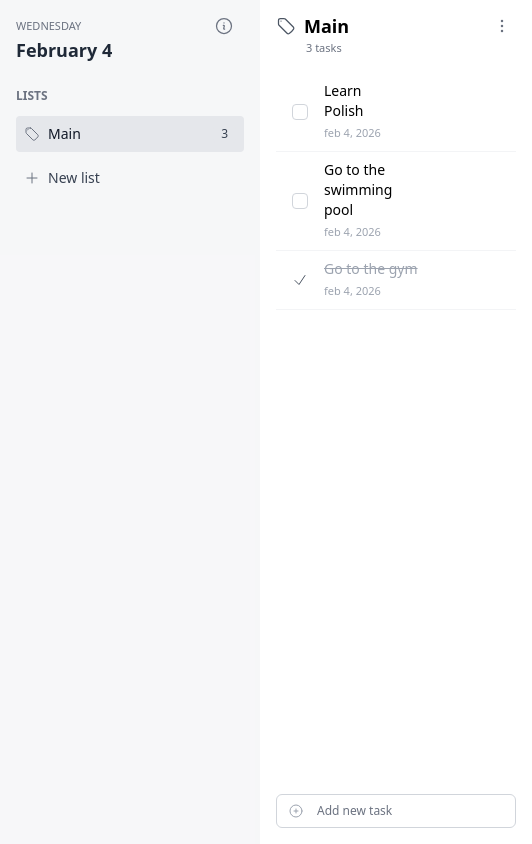
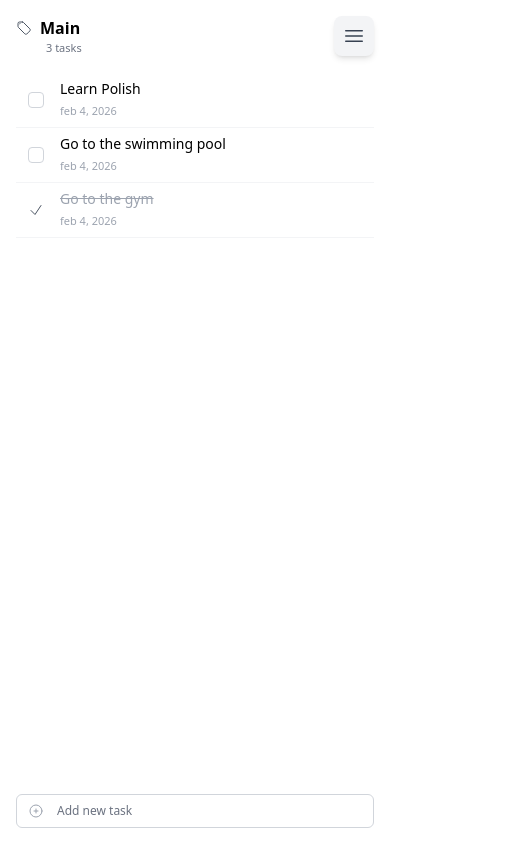
Before and after one commit to IlyaKrapivnoy/mindlist-clone, a Nuxt app: page / in a window 390 px wide. Shown: the whole page, 532 px wide, since content can reach past the window. Built offline with nearby package versions, Linux system fonts and the light colour scheme.

Commit message:
feat: add mobile version

```diff
--- a/app/components/List/List.vue
+++ b/app/components/List/List.vue
@@ -1,19 +1,21 @@
 <template>
-  <div class="p-4 h-screen flex flex-col">
+  <div class="p-4 lg:p-6 h-screen flex flex-col">
     <!--  header list -->
     <div class="mb-4">
-      <div class="flex gap-2 items-center justify-between -mt-[4px]">
+      <div class="flex gap-2 items-center justify-between">
         <div class="flex gap-2 items-center">
-          <TagIcon class="w-5 h-5 text-gray-600" />
-          <h1 class="text-lg font-bold">{{ currentList.name }}</h1>
+          <TagIcon class="w-4 h-4 lg:w-5 lg:h-5 text-gray-600" />
+          <h1 class="text-base lg:text-lg font-bold">{{ currentList.name }}</h1>
         </div>
-        <button
-          @click="showListMenuModal = true"
-          class="p-1 rounded hover:bg-gray-100 transition-colors"
-          title="List options"
-        >
-          <EllipsisVerticalIcon class="w-5 h-5 text-gray-500" />
-        </button>
+        <div class="flex items-center hidden lg:flex">
+          <button
+            @click="showListMenuModal = true"
+            class="p-1 lg:p-1.5 rounded hover:bg-gray-100 transition-colors"
+            title="List options"
+          >
+            <EllipsisVerticalIcon class="w-4 h-4 lg:w-5 lg:h-5 text-gray-500" />
+          </button>
+        </div>
       </div>
       <div class="text-[11px] text-gray-500 pl-[30px]">
         {{ tasks.length }} {{ tasks.length === 1 ? "task" : "tasks" }}
@@ -40,7 +42,7 @@
           <img
             src="/assets/images/no_result.png"
             alt="No tasks"
-            class="max-w-[640px] h-auto"
+            class="max-w-[640px] w-full lg:w-auto h-auto max-h-[50vh] lg:max-h-none"
           />
           <div class="text-center text-xs">
             <p class="text-black font-bold mt-2">It's empty so far</p>
@@ -53,7 +55,7 @@
             <li
               v-for="task in sortedTasks"
               :key="task.id"
-              class="py-2 border-b border-gray-100 flex items-center group hover:bg-gray-50 px-4"
+              class="py-1.5 lg:py-2 border-b border-gray-100 flex items-center group hover:bg-gray-50 px-3 lg:px-4"
             >
               <div
                 class="flex items-center flex-1 cursor-pointer"
@@ -195,7 +197,7 @@
           type="text"
           placeholder="Add new task"
           v-model="newTask"
-          class="w-full pl-10 pr-10 py-2 text-xs text-black placeholder:text-gray-500 border border-gray-300 rounded-md focus:outline-none focus:ring-1 focus:ring-gray-500 focus:border-transparent"
+          class="w-full pl-10 pr-10 py-2 lg:py-3 text-xs lg:text-sm text-black placeholder:text-gray-500 border border-gray-300 rounded-md focus:outline-none focus:ring-1 focus:ring-gray-500 focus:border-transparent"
         />
         <XMarkIcon
           v-if="newTask.trim()"
@@ -211,7 +213,9 @@
       class="fixed inset-0 bg-black bg-opacity-50 flex items-center justify-center z-50"
       @click.self="showListMenuModal = false"
     >
-      <div class="bg-white rounded-lg p-6 w-96">
+      <div
+        class="bg-white rounded-lg p-4 lg:p-6 w-11/12 lg:w-96 max-w-md shadow-xl"
+      >
         <div class="flex items-center justify-between mb-4">
           <h2 class="text-lg font-semibold text-sm">List options</h2>
           <button
@@ -269,7 +273,9 @@
       class="fixed inset-0 bg-black bg-opacity-50 flex items-center justify-center z-50"
       @click.self="showPriorityModal = false"
     >
-      <div class="bg-white rounded-lg p-6 w-96">
+      <div
+        class="bg-white rounded-lg p-4 lg:p-6 w-11/12 lg:w-96 max-w-md shadow-xl"
+      >
         <div class="flex items-center justify-between mb-4">
           <h2 class="text-lg font-semibold text-sm flex-1 text-center">
             Set priority
--- a/app/components/Sidebar/SidebarHeaderTop.vue
+++ b/app/components/Sidebar/SidebarHeaderTop.vue
@@ -17,7 +17,9 @@
     class="fixed inset-0 bg-black bg-opacity-50 flex items-center justify-center z-50"
     @click.self="showModal = false"
   >
-    <div class="bg-white rounded-lg p-6 w-64 shadow-xl">
+    <div
+      class="bg-white rounded-lg p-4 lg:p-6 w-11/12 lg:w-64 lg:max-w-xs shadow-xl"
+    >
       <div class="flex justify-between items-center mb-4">
         <h3 class="text-lg font-semibold text-gray-900">Info</h3>
         <button
--- a/app/components/Sidebar/SidebarLists.vue
+++ b/app/components/Sidebar/SidebarLists.vue
@@ -46,7 +46,9 @@
       class="fixed inset-0 bg-black bg-opacity-50 flex items-center justify-center z-50"
       @click.self="showNewListModal = false"
     >
-      <div class="bg-white rounded-lg p-6 w-96">
+      <div
+        class="bg-white rounded-lg p-4 lg:p-6 w-11/12 lg:w-96 max-w-md shadow-xl"
+      >
         <h2 class="text-lg font-semibold mb-4">Create new list</h2>
         <input
           v-model="newListName"
--- a/app/layouts/default.vue
+++ b/app/layouts/default.vue
@@ -1,10 +1,64 @@
 <template>
-  <div class="flex h-screen">
-    <aside class="w-[16%] min-w-[260px] bg-gray-100/70">
+  <div class="flex h-screen relative">
+    <!-- Mobile Menu Button -->
+    <button
+      v-if="isMobile"
+      @click="toggleSidebar"
+      class="fixed top-4 right-4 z-50 p-2 bg-gray-100 rounded-lg shadow-md lg:hidden"
+    >
+      <Bars3Icon v-if="!showSidebar" class="w-6 h-6 text-gray-700" />
+      <XMarkIcon v-else class="w-6 h-6 text-gray-700" />
+    </button>
+
+    <!-- Sidebar -->
+    <aside
+      :class="[
+        'bg-gray-100/70 transition-all duration-300 z-40',
+        isMobile
+          ? showSidebar
+            ? 'fixed inset-0 w-full'
+            : 'fixed -left-full w-full'
+          : 'w-[16%] min-w-[260px] relative',
+      ]"
+    >
       <Sidebar />
     </aside>
-    <main class="flex-1">
+
+    <!-- Overlay for mobile -->
+    <div
+      v-if="isMobile && showSidebar"
+      @click="toggleSidebar"
+      class="fixed inset-0 bg-black bg-opacity-50 z-30 lg:hidden"
+    />
+
+    <!-- Main Content -->
+    <main :class="[isMobile ? 'w-full' : 'flex-1']">
       <slot />
     </main>
   </div>
 </template>
+
+<script setup>
+import { ref, onMounted, onUnmounted } from "vue";
+import { Bars3Icon, XMarkIcon } from "@heroicons/vue/24/outline";
+
+const isMobile = ref(false);
+const showSidebar = ref(false);
+
+const checkMobile = () => {
+  isMobile.value = window.innerWidth < 1024; // lg breakpoint
+};
+
+const toggleSidebar = () => {
+  showSidebar.value = !showSidebar.value;
+};
+
+onMounted(() => {
+  checkMobile();
+  window.addEventListener("resize", checkMobile);
+});
+
+onUnmounted(() => {
+  window.removeEventListener("resize", checkMobile);
+});
+</script>
```
